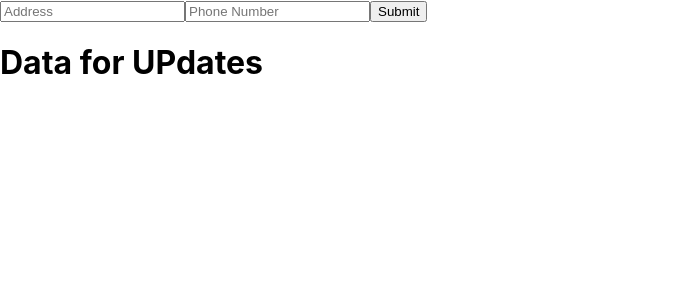
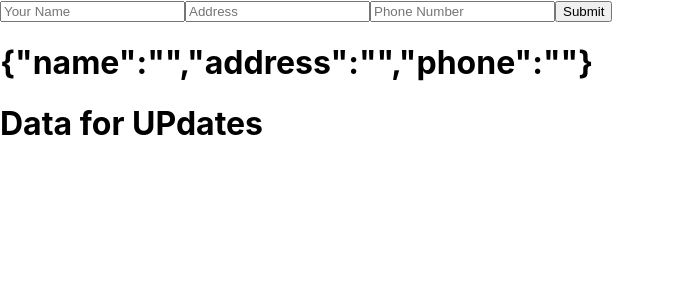
Before and after one commit to paudel54/React_Interview, a React (Create React App) app in the folder second/: page / in a window 1280 px wide. Shown: the top 300 px of the page, without its empty margins (0-675 px from the left). Built offline with nearby package versions, Linux system fonts and the light colour scheme.

Commit message:
Implemented state updates as object, Clearified

```diff
--- a/second/src/App.js
+++ b/second/src/App.js
@@ -1,31 +1,44 @@
 import React, { useState } from 'react'
 
 const App = () => {
+  // Converting multiple state as Object.
   const [data, setData] = useState("Data for UPdates");
+  const [name, setName] = useState("")
   const [address, setAddress] = useState("");
   const [phone, setPhone] = useState("");
 
+  const [personInfo, setPersonInfo] = useState({
+    name: '',
+    address: '',
+    phone: ''
+  });
+
   const sendData = (e) => {
     e.preventDefault();
-    setData(`your New Address is  ${address} and Updated Phone Number is ${phone}`);
+    setData(`Updated Name is ${personInfo.name} your New Address is  ${personInfo.address} and Updated Phone Number is ${personInfo.phone}`);
     console.log("Fom Submitted");
   }
 
+  const updateName = (e) => {
+    setPersonInfo({ ...personInfo, name: e.target.value });
+  }
+
   const updateAddress = (e) => {
-    setAddress(e.target.value);
+    setPersonInfo({ ...personInfo, address: e.target.value });
   }
 
   const updateNumber = (e) => {
-    setPhone(e.target.value);
+    setPersonInfo({ ...personInfo, phone: e.target.value });
   }
-
 
   return (
     <div>
       <form onSubmit={sendData}>
+        <input onChange={updateName} type='text' placeholder='Your Name' />
         <input onChange={updateAddress} type='text' placeholder='Address' />
         <input onChange={updateNumber} type='text' placeholder='Phone Number' />
         <button >Submit</button>
+        <h1>{JSON.stringify(personInfo)}</h1>
         <h1>{data}</h1>
       </form>
     </div>
```
Also changed, not shown: second/src/note.txt.
